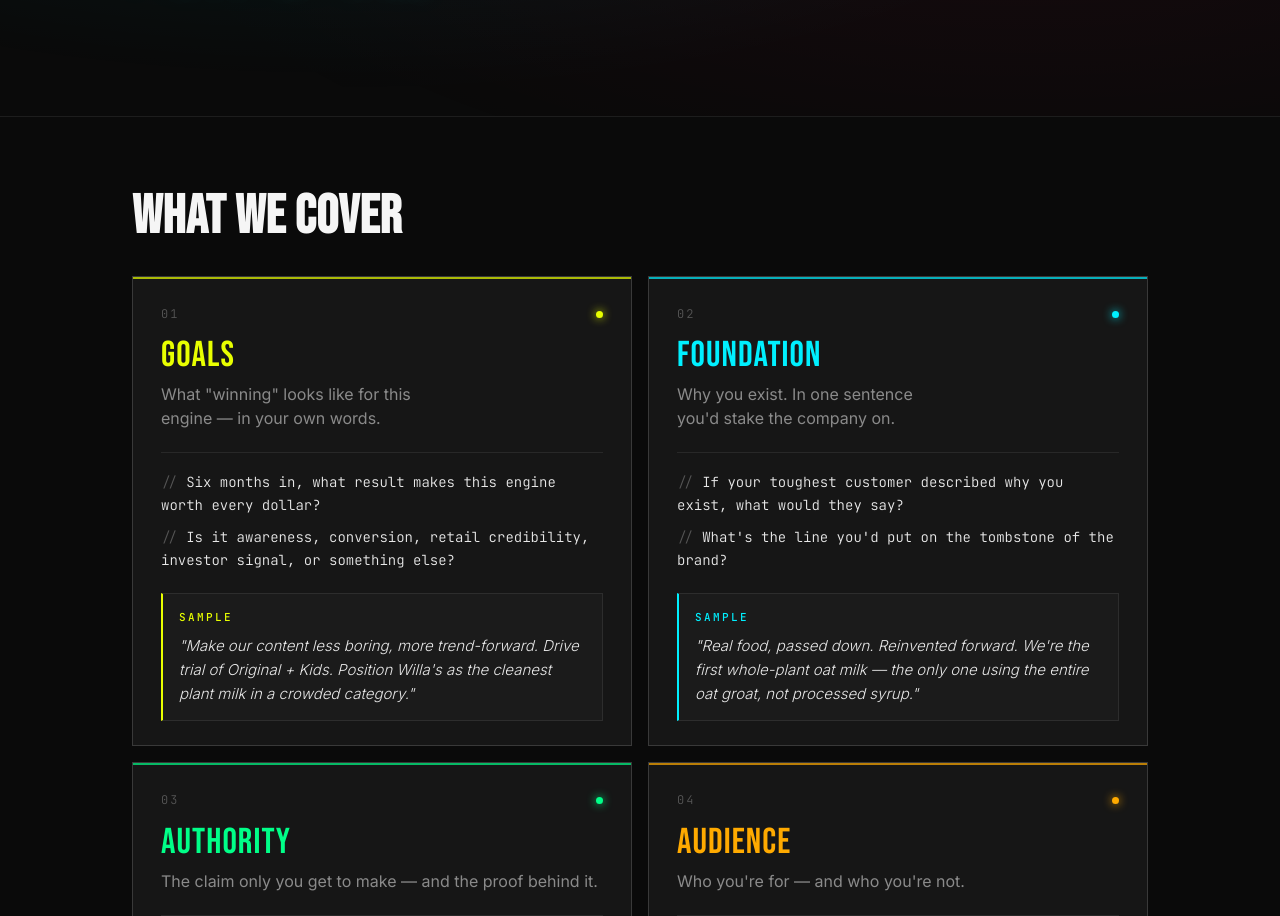
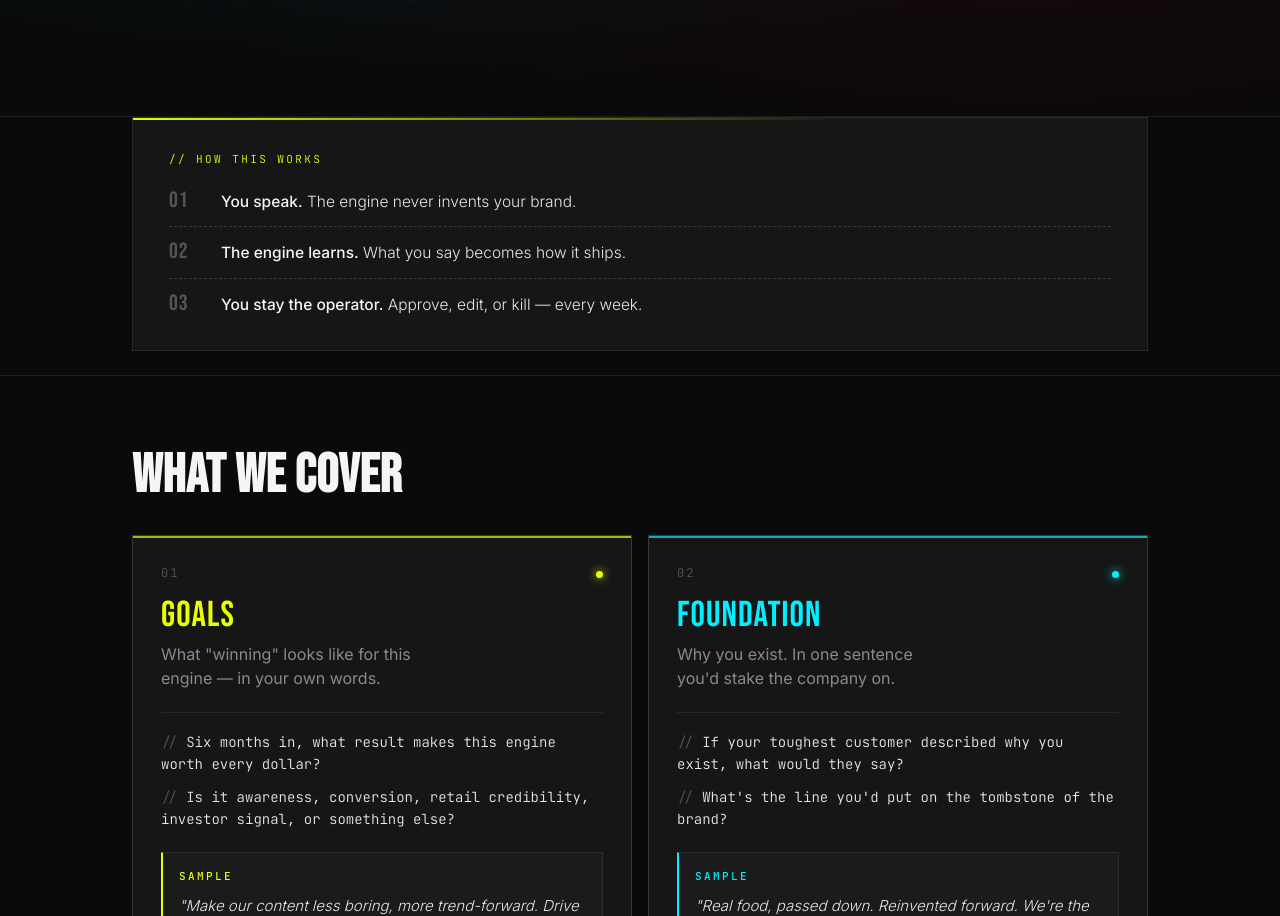
Before and after one commit to OBSOLETE-SYSTEMS/Home, a website: page encode.html in a window 1280 px wide. Shown: the part 936-1852 px from the top of the page. Drawn offline with Linux system fonts and the light colour scheme.

Commit message:
encode: add principle band (you speak / engine learns / you stay operator)

```diff
--- a/encode.html
+++ b/encode.html
@@ -867,6 +867,85 @@ main {
   .sections-grid, .uploads-list { break-inside: avoid; }
   .sc, .ul-row { break-inside: avoid; }
 }
+
+/* ============================================================
+   PRINCIPLE BAND
+   ============================================================ */
+.principle-band-block {
+  padding-top: 0 !important;
+}
+
+.principle-band {
+  border: 1px solid var(--border, #2a2a2a);
+  background: var(--card, #151515);
+  padding: 32px 36px;
+  position: relative;
+}
+
+.principle-band::before {
+  content: '';
+  position: absolute;
+  top: 0;
+  left: 0;
+  right: 0;
+  height: 2px;
+  background: linear-gradient(90deg, var(--neon-yellow, #e8ff00), transparent 70%);
+}
+
+.principle-band-eyebrow {
+  font-family: var(--font-mono, 'JetBrains Mono', monospace);
+  font-size: 11px;
+  letter-spacing: 0.22em;
+  text-transform: uppercase;
+  color: var(--neon-yellow, #e8ff00);
+  margin-bottom: 22px;
+}
+
+.principle-band-stack {
+  display: flex;
+  flex-direction: column;
+  gap: 14px;
+}
+
+.principle-band-line {
+  display: grid;
+  grid-template-columns: 36px 1fr;
+  gap: 16px;
+  align-items: baseline;
+  padding-bottom: 12px;
+  border-bottom: 1px dashed var(--border-light, #333);
+}
+
+.principle-band-line:last-child {
+  border-bottom: none;
+  padding-bottom: 0;
+}
+
+.principle-band-line .pb-num {
+  font-family: var(--font-display, 'Bebas Neue', sans-serif);
+  font-size: 22px;
+  color: var(--text-meta, #5a5652);
+  letter-spacing: 0.04em;
+  line-height: 1;
+}
+
+.principle-band-line .pb-text {
+  font-size: 15.5px;
+  line-height: 1.6;
+  color: var(--text, #e8e4df);
+  font-weight: 300;
+}
+
+.principle-band-line .pb-text strong {
+  color: var(--white, #f0ece6);
+  font-weight: 500;
+}
+
+@media (max-width: 600px) {
+  .principle-band { padding: 24px 22px; }
+  .principle-band-line { grid-template-columns: 28px 1fr; gap: 12px; }
+  .principle-band-line .pb-num { font-size: 19px; }
+}
 </style>
 </head>
 <body>
@@ -901,6 +980,20 @@ main {
       <div class="pull-quote">
         <p class="pq-body">The Encode is a structured interview designed to capture the things we can't learn from your website &mdash; your <span class="pq-cyan">voice</span>, your <span class="pq-green">authority</span>, your <span class="pq-violet">anti-patterns</span>.</p>
         <span class="pq-punch"><span class="pq-marker">&#9656;</span> The stuff only you know.<span class="pq-cursor">_</span></span>
+      </div>
+    </div>
+  </section>
+
+  <!-- ==================== PRINCIPLE BAND ==================== -->
+  <section class="block principle-band-block">
+    <div class="wrap">
+      <div class="principle-band">
+        <div class="principle-band-eyebrow">// HOW THIS WORKS</div>
+        <div class="principle-band-stack">
+          <div class="principle-band-line"><span class="pb-num">01</span><span class="pb-text"><strong>You speak.</strong> The engine never invents your brand.</span></div>
+          <div class="principle-band-line"><span class="pb-num">02</span><span class="pb-text"><strong>The engine learns.</strong> What you say becomes how it ships.</span></div>
+          <div class="principle-band-line"><span class="pb-num">03</span><span class="pb-text"><strong>You stay the operator.</strong> Approve, edit, or kill — every week.</span></div>
+        </div>
       </div>
     </div>
   </section>
```
